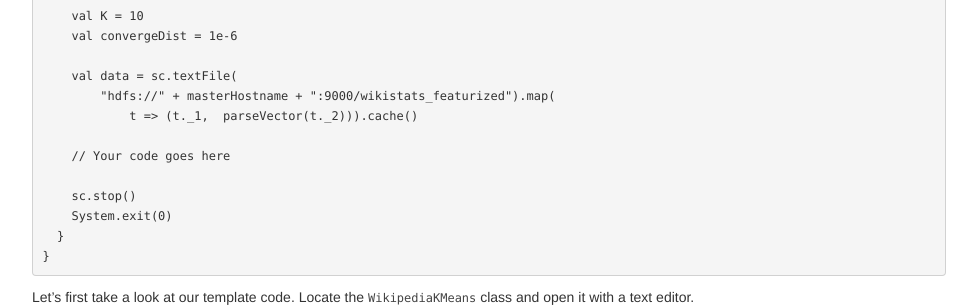
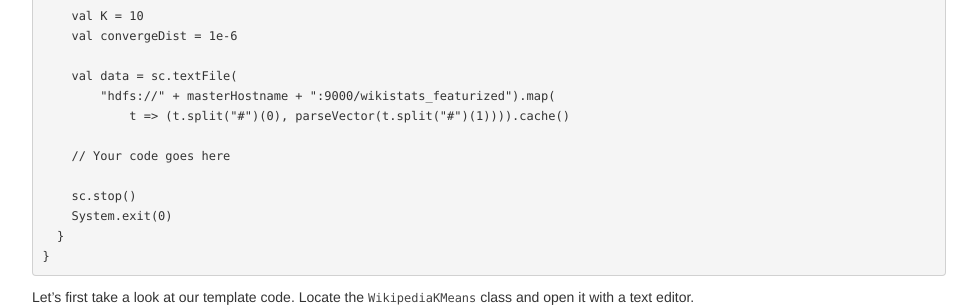
Before and after one commit to databricks/spark-training, a Jekyll site: the page built from strata_2013/index.md, in a window 1280 px wide and 1400 px high, scrolled down 17618 px. Shown: the part 691-998 px from the top of the window, without its empty margins (151-1128 px from the left). Built offline with Jekyll 4.4.1, drawn with Linux system fonts in a browser that asks for light colours; some of the changed text lies outside the part shown.

Commit message:
Fix scala/java kmeans textFile code

```diff
--- a/strata_2013/index.md
+++ b/strata_2013/index.md
@@ -1234,7 +1234,7 @@
 
     val data = sc.textFile(
         "hdfs://" + masterHostname + ":9000/wikistats_featurized").map(
-            t => (t._1,  parseVector(t._2))).cache()
+            t => (t.split("#")(0), parseVector(t.split("#")(1)))).cache()
 
     // Your code goes here
 
@@ -1315,10 +1315,11 @@
 
     JavaPairRDD<String, Vector> data = sc.textFile(
       "hdfs://" + masterHostname + ":9000/wikistats_featurized").map(
-        new PairFunction<Tuple2<String, String>, String, Vector>() {
-          public Tuple2<String, Vector> call(Tuple2<String, String> in)
+        new PairFunction<String, String, Vector>() {
+          public Tuple2<String, Vector> call(String in)
           throws Exception {
-            return new Tuple2<String, Vector>(in._1(), parseVector(in._2()));
+            String[] parts = in.split("#");
+            return new Tuple2<String, Vector>(parts[0], parseVector(parts[1]));
           }
         }
       ).cache();
```
